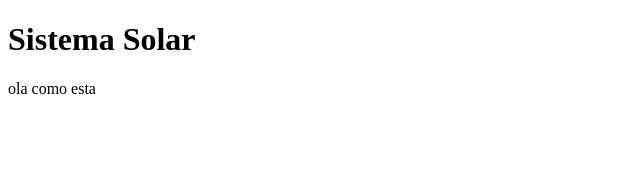
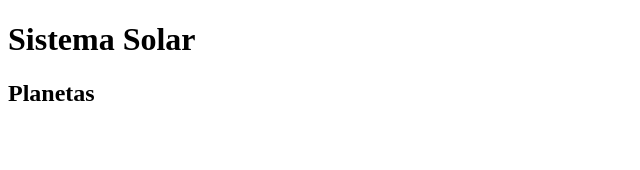
Before and after one commit to letsandrade/solar-system, a React (Create React App) app: page / in a window 1280 px wide. Shown: the top 170 px of the page, without its empty margins (0-640 px from the left). Built offline with nearby package versions, Linux system fonts and the light colour scheme.

Commit message:
requisito 4

```diff
--- a/src/components/SolarSystem.js
+++ b/src/components/SolarSystem.js
@@ -1,5 +1,5 @@
 import React, { Component } from 'react';
-// import Title from './Title';
+import Title from './Title';
 
 class SolarSystem extends Component {
   render() {
@@ -7,12 +7,10 @@
 
     return (
       <div data-testid="solar-system">
-        ola como esta
+        <Title headline="Planetas" />
       </div>
     );
   }
 }
 
-// Title.propTypes = propTypes.string;
-
 export default SolarSystem;
```
Also changed, not shown: src/components/Title.js (+7 -2 lines).
